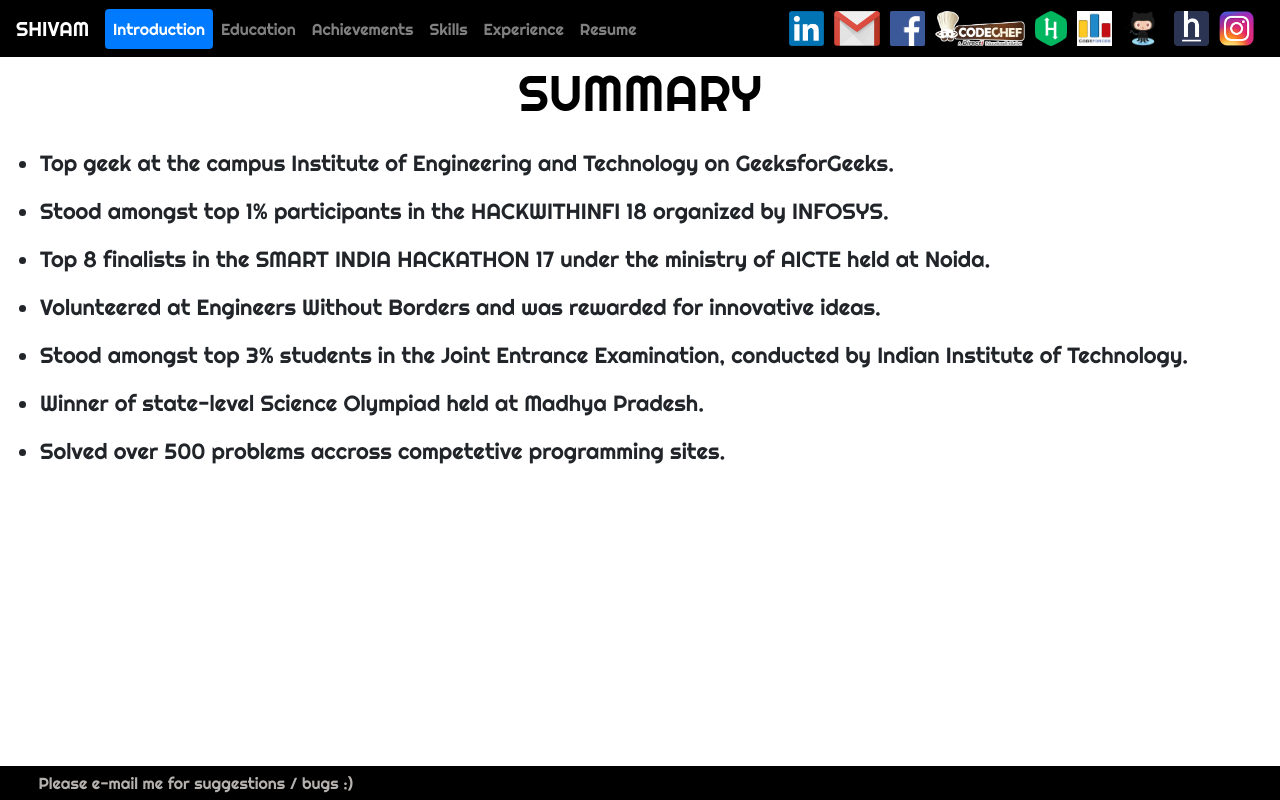
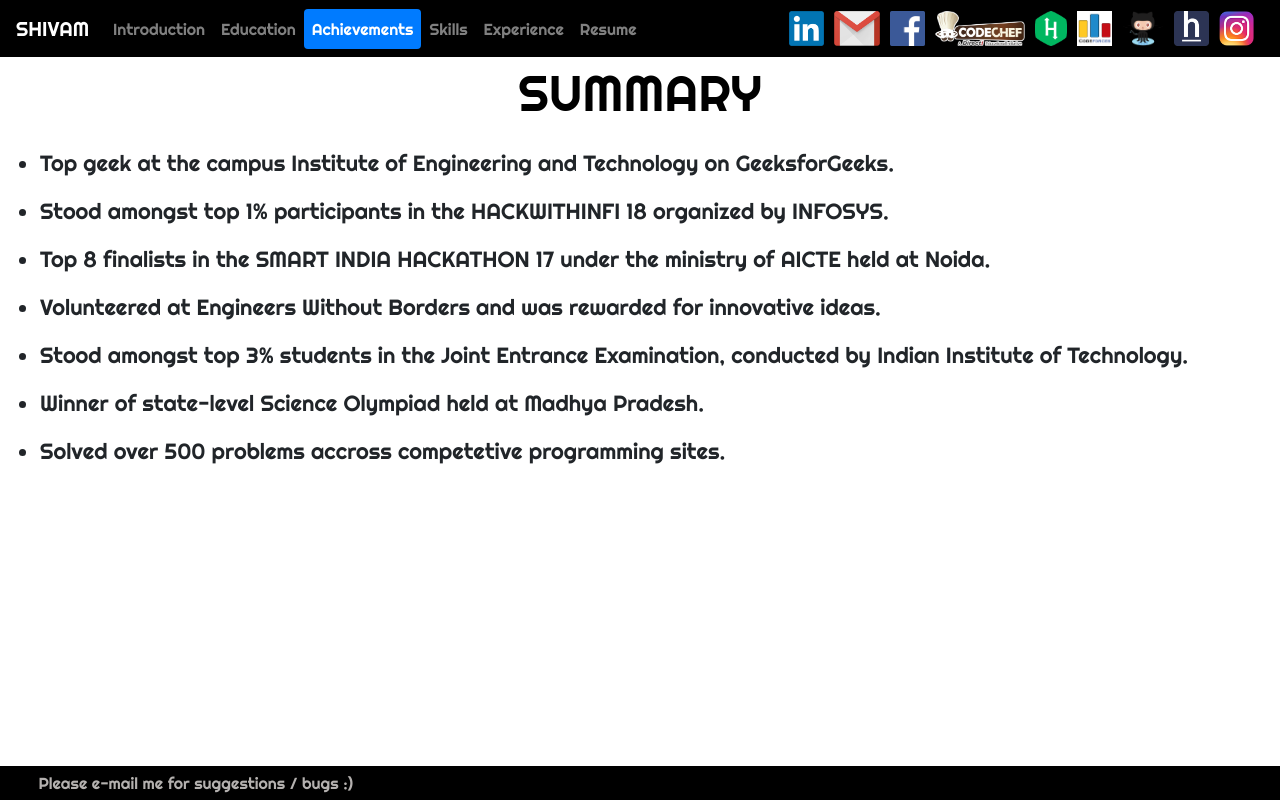
Before and after one commit to spd123/portfolio-v1, a plain HTML site: page Achievements.html in a window 1280 px wide. Drawn offline with nearby package versions, Linux system fonts and the light colour scheme; a web font is replaced by a local one.

Commit message:
Navbar active issue fixed

```diff
--- a/Achievements.html
+++ b/Achievements.html
@@ -36,7 +36,7 @@
                 <ul class="navbar-nav nav-pills mr-auto">
 
                     <li class="nav-item">
-                        <a class="nav-link active" href="https://spd123.github.io/Introduction">Introduction</a>
+                        <a class="nav-link" href="https://spd123.github.io/Introduction">Introduction</a>
                     </li>
 
                     <li class="nav-item">
@@ -44,7 +44,7 @@
                     </li>
 
                     <li class="nav-item">
-                        <a class="nav-link" href="https://spd123.github.io/Achievements">Achievements</a>
+                        <a class="nav-link active" href="https://spd123.github.io/Achievements">Achievements</a>
                     </li>
 
                     <li class="nav-item">
```
Also changed, not shown: Education.html (+2 -2 lines), Experience.html (+2 -2 lines), Skills.html (+2 -2 lines).
